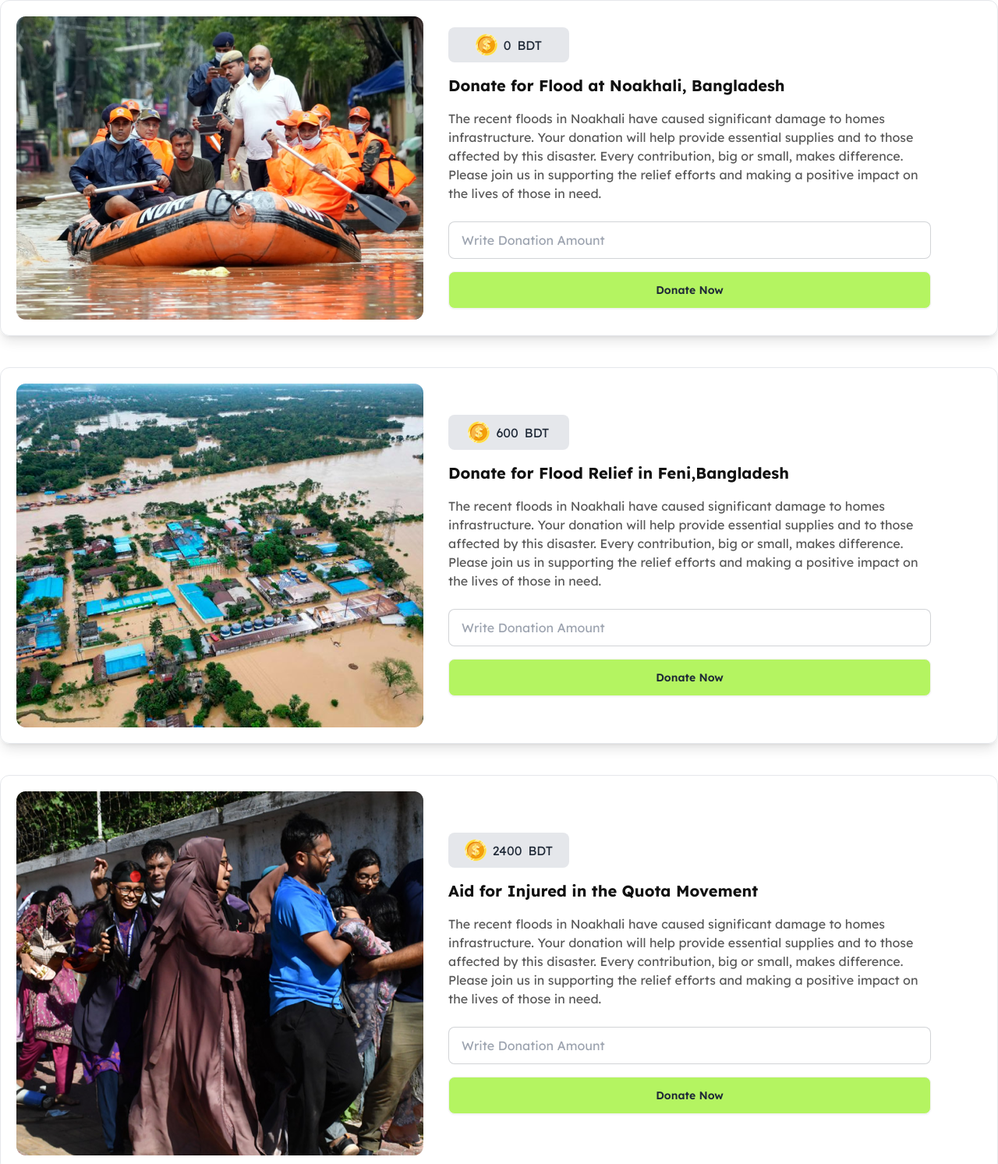
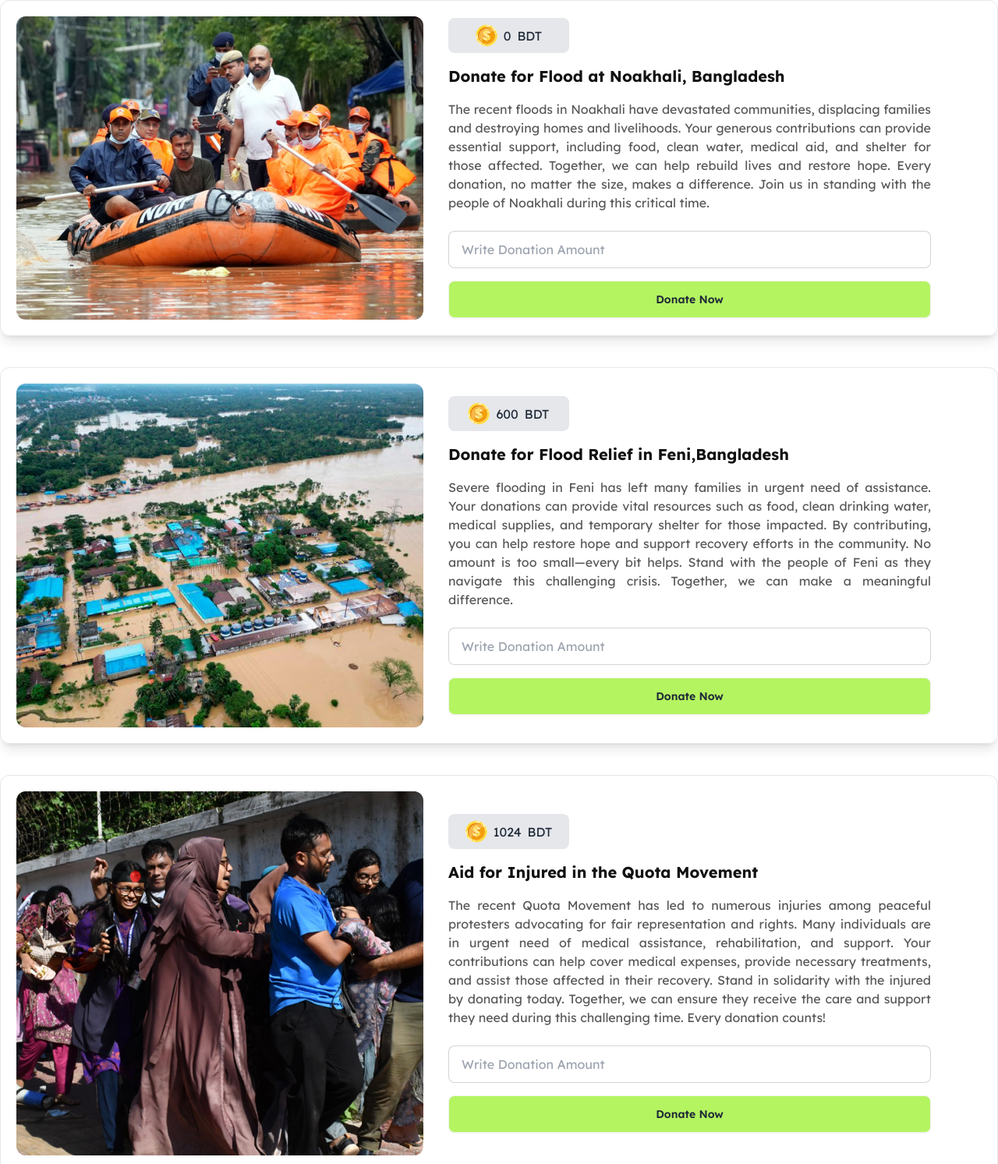
Before and after one commit to khairul1036/Assignment-5, a plain HTML site: page index.html in a window 1280 px wide. Shown: the part 235-1728 px from the top of the page at 78% size. Drawn offline with nearby package versions, Linux system fonts and the light colour scheme.

Commit message:
all text content update

```diff
--- a/index.html
+++ b/index.html
@@ -42,7 +42,7 @@
             <!-- brand icon & text -->
             <div class="flex items-center gap-2">
                 <img src="assets/logo.png" alt="brand-icon">
-                <a href="#"><h1 class="font-bold">Donate Bangladesh</h1></a>
+                <a href="#"><h1 class="font-bold hidden lg:block">Donate Bangladesh</h1></a>
             </div>
             <!-- total donation TK -->
              <div class="flex items-center gap-2">
@@ -60,20 +60,20 @@
     </header>
     <main>
         <!-- Donate field section start -->
-        <section id="donate-form" class="max-w-screen-xl mx-auto">
+        <section id="donate-form" class="max-w-screen-xl mx-auto mb-20">
             <!-- donation card-1 start -->
-            <div class="flex items-center gap-8 border p-5 rounded-xl shadow-lg mt-10">
+            <div class="flex flex-col lg:flex-row items-center gap-8 border p-5 rounded-xl shadow-lg mt-10">
                 <div class="">
                     <img class="" src="assets/noakhali.png" alt="">
                 </div>
-                <div class="w-1/2">
-                    <div class="w-3/12 flex justify-center items-center gap-2 px-5 py-2 rounded-lg bg-gray-200">
+                <div class="lg:w-1/2">
+                    <div class="lg:w-3/12 w-3/6 flex justify-center items-center gap-2 px-5 py-2 rounded-lg bg-gray-200">
                         <img src="assets/coin.png" alt="">
                         <p id="pre-balance1">0</p>
                         <p>BDT</p>
                     </div>
                     <h2 id="donate-name1" class="font-bold primary-color text-xl my-4">Donate for Flood at Noakhali, Bangladesh</h2>
-                    <p class="secondary-color"> The recent floods in Noakhali have caused significant damage to homes  infrastructure. Your donation will help provide essential supplies and  to those affected by this disaster. Every contribution, big or small, makes  difference. Please join us in supporting the relief efforts and making a positive impact on the lives of those in need.</p>
+                    <p class="secondary-color text-justify">The recent floods in Noakhali have devastated communities, displacing families and destroying homes and livelihoods. Your generous contributions can provide essential support, including food, clean water, medical aid, and shelter for those affected. Together, we can help rebuild lives and restore hope. Every donation, no matter the size, makes a difference. Join us in standing with the people of Noakhali during this critical time.</p>
                     <form action="">
                         <input id="donate-amount-input1" type="text" placeholder="Write Donation Amount" class="input input-bordered w-full mt-6 mb-4" /><br>
                         <button id="btn-donate-now1" class="btn w-full btn-color">Donate Now</button>
@@ -83,18 +83,18 @@
             <!-- donation card-1 end -->
 
             <!-- donation card-2 start -->
-            <div class="flex items-center gap-8 border p-5 rounded-xl shadow-lg my-10">
+            <div class="flex flex-col lg:flex-row items-center gap-8 border p-5 rounded-xl shadow-lg mt-10">
                 <div class="">
                     <img class="" src="assets/feni.png" alt="">
                 </div>
-                <div class="w-1/2">
-                    <div class="w-3/12 flex justify-center items-center gap-2 px-5 py-2 rounded-lg bg-gray-200">
+                <div class="lg:w-1/2">
+                    <div class="lg:w-3/12 w-3/6 flex justify-center items-center gap-2 px-5 py-2 rounded-lg bg-gray-200">
                         <img src="assets/coin.png" alt="">
                         <p id="pre-balance2">600</p>
                         <p>BDT</p>
                     </div>
                     <h2 id="donate-name2" class="font-bold primary-color text-xl my-4">Donate for Flood Relief in Feni,Bangladesh</h2>
-                    <p class="secondary-color"> The recent floods in Noakhali have caused significant damage to homes  infrastructure. Your donation will help provide essential supplies and  to those affected by this disaster. Every contribution, big or small, makes  difference. Please join us in supporting the relief efforts and making a positive impact on the lives of those in need.</p>
+                    <p class="secondary-color text-justify">Severe flooding in Feni has left many families in urgent need of assistance. Your donations can provide vital resources such as food, clean drinking water, medical supplies, and temporary shelter for those impacted. By contributing, you can help restore hope and support recovery efforts in the community. No amount is too small—every bit helps. Stand with the people of Feni as they navigate this challenging crisis. Together, we can make a meaningful difference.</p>
                     <form action="">
                         <input id="donate-amount-input2" type="text" placeholder="Write Donation Amount" class="input input-bordered w-full mt-6 mb-4" /><br>
                         <button id="btn-donate-now2" class="btn w-full btn-color">Donate Now</button>
@@ -104,18 +104,18 @@
             <!-- donation card-2 end -->
 
             <!-- donation card-3 start -->
-            <div class="flex items-center gap-8 border p-5 rounded-xl shadow-lg my-10">
+            <div class="flex flex-col lg:flex-row items-center gap-8 border p-5 rounded-xl shadow-lg mt-10">
                 <div class="">
                     <img class="" src="assets/quota-protest.png" alt="">
                 </div>
-                <div class="w-1/2">
-                    <div class="w-3/12 flex justify-center items-center gap-2 px-5 py-2 rounded-lg bg-gray-200">
+                <div class="lg:w-1/2">
+                    <div class="lg:w-3/12 w-3/6 flex justify-center items-center gap-2 px-5 py-2 rounded-lg bg-gray-200">
                         <img src="assets/coin.png" alt="">
-                        <p id="pre-balance3">2400</p>
+                        <p id="pre-balance3">1024</p>
                         <p>BDT</p>
                     </div>
                     <h2 id="donate-name3" class="font-bold primary-color text-xl my-4">Aid for Injured in the Quota Movement</h2>
-                    <p class="secondary-color"> The recent floods in Noakhali have caused significant damage to homes  infrastructure. Your donation will help provide essential supplies and  to those affected by this disaster. Every contribution, big or small, makes  difference. Please join us in supporting the relief efforts and making a positive impact on the lives of those in need.</p>
+                    <p class="secondary-color text-justify">The recent Quota Movement has led to numerous injuries among peaceful protesters advocating for fair representation and rights. Many individuals are in urgent need of medical assistance, rehabilitation, and support. Your contributions can help cover medical expenses, provide necessary treatments, and assist those affected in their recovery. Stand in solidarity with the injured by donating today. Together, we can ensure they receive the care and support they need during this challenging time. Every donation counts!</p>
                     <form action="">
                         <input id="donate-amount-input3" type="text" placeholder="Write Donation Amount" class="input input-bordered w-full mt-6 mb-4" /><br>
                         <button id="btn-donate-now3" class="btn w-full btn-color">Donate Now</button>
--- a/js/utilites.js
+++ b/js/utilites.js
@@ -41,7 +41,7 @@ function donateCalculation(inputField, preBalance, donateName){
   const div = document.createElement('div');
   div.innerHTML = `
     <div class="border p-8 m-6 rounded-xl">
-      <h2 class="text-xl font-bold primary-color mb-2">${inputValue} Taka is ${donateName}</h2>
+      <h2 class="text-xl font-bold primary-color mb-2">${inputValue} Taka is Donated for ${donateName}</h2>
       <p class="secondary-color text-sm">Date : ${donationTime()} GMT +0600 (Bangladesh Standard Time)</p></div>
   `
   document.getElementById('individual-donate-history').appendChild(div);
```
Also changed, not shown: blog.html (+8 -5 lines).
